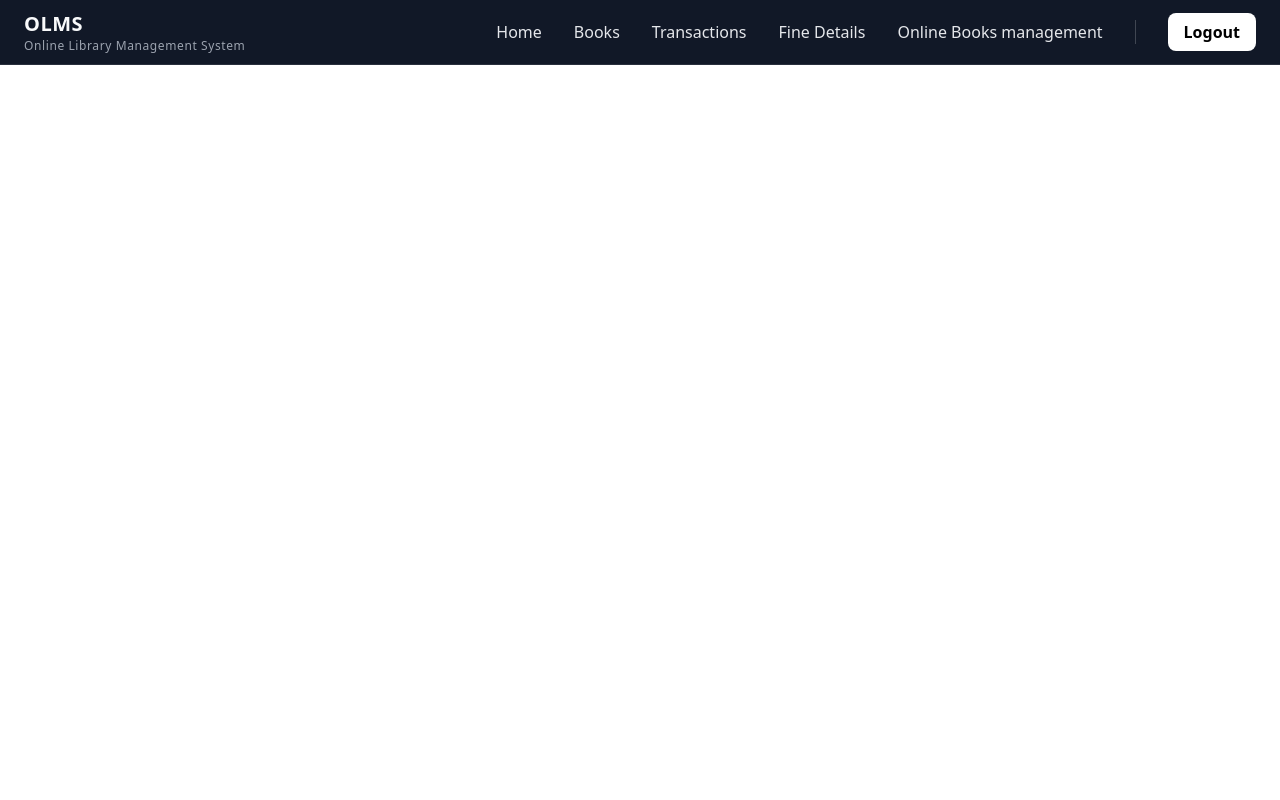
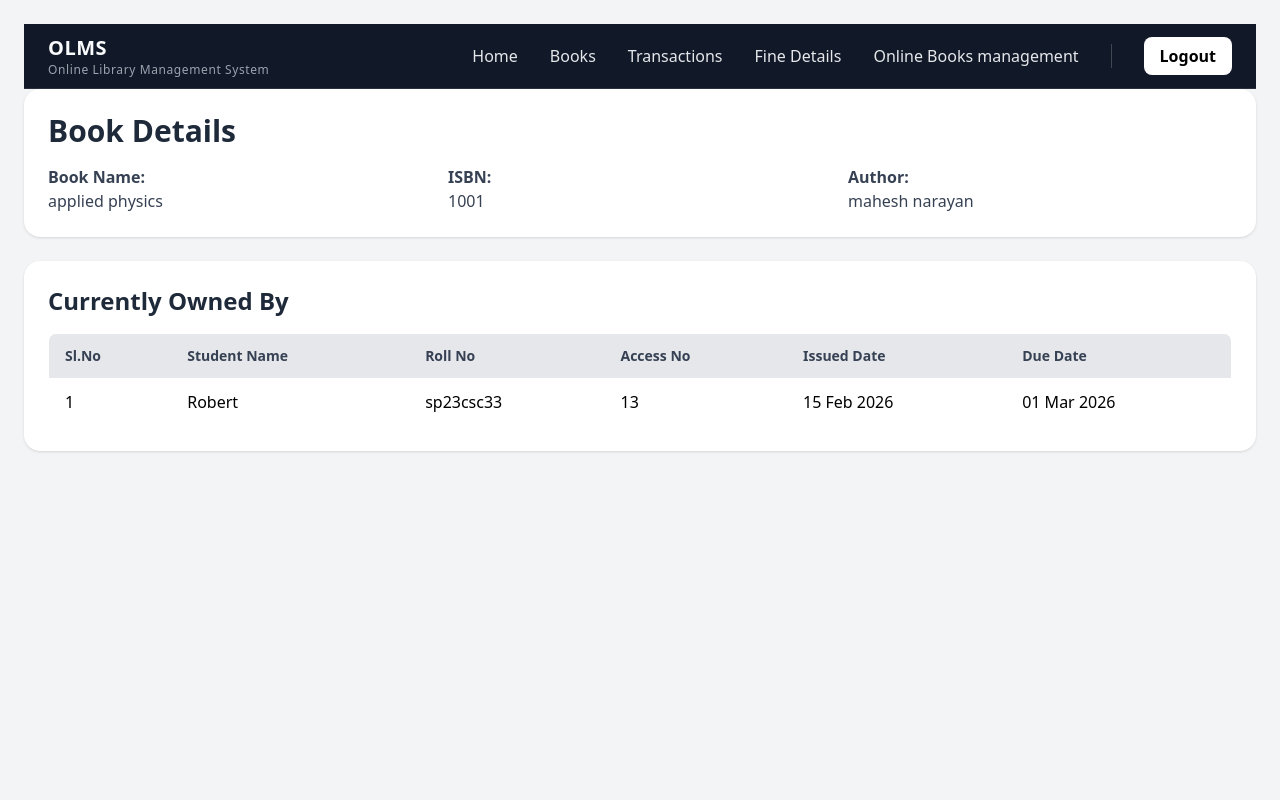
Before and after one commit to olms060126/olms, a Django app: a page that uses librarian/templates/librarian/owned_by.html in a window 1280 px wide. Run offline with Django 5.2, Linux system fonts and the light colour scheme; data comes from the database, SQL or seed files in the repository; both versions use the stored data as it was after the commit; parts of the project's set-up code (start-up, migrations or seed data) failed here and were passed over.

Commit message:
latest code

```diff
--- a/librarian/templates/librarian/owned_by.html
+++ b/librarian/templates/librarian/owned_by.html
@@ -1,3 +1,99 @@
 {% include 'librarian/lib_header.html' %}
 
 <!--Books are owned by students-->
+{% load static %}
+<!DOCTYPE html>
+<html lang="en">
+<head>
+    <meta charset="UTF-8">
+    <title>Owned By - {{ book.Book_name }}</title>
+    <script src="https://cdn.jsdelivr.net/npm/@tailwindcss/browser@4"></script>
+</head>
+
+<body class="bg-gray-100 min-h-screen p-6">
+
+<div class="max-w-7xl mx-auto">
+
+    <!-- HEADER -->
+    <div class="bg-white shadow rounded-2xl p-6 mb-6">
+        <h1 class="text-3xl font-bold text-gray-800">
+            Book Details
+        </h1>
+
+        <div class="mt-4 grid grid-cols-1 md:grid-cols-3 gap-4 text-gray-700">
+            <div>
+                <p class="font-semibold">Book Name:</p>
+                <p>{{ book.Book_name }}</p>
+            </div>
+
+            <div>
+                <p class="font-semibold">ISBN:</p>
+                <p>{{ book.ISBN }}</p>
+            </div>
+
+            <div>
+                <p class="font-semibold">Author:</p>
+                <p>{{ book.Authors_name}}</p>
+            </div>
+        </div>
+    </div>
+
+
+    <!-- CURRENT HOLDERS TABLE -->
+    <div class="bg-white shadow rounded-2xl p-6">
+        <h2 class="text-2xl font-bold text-gray-800 mb-4">
+            Currently Owned By
+        </h2>
+
+        {% if transactions %}
+        <div class="overflow-x-auto">
+            <table class="min-w-full border border-gray-200 rounded-lg overflow-hidden">
+                <thead class="bg-gray-200">
+                    <tr>
+                        <th class="px-4 py-3 text-left text-sm font-semibold text-gray-700">Sl.No</th>
+                        <th class="px-4 py-3 text-left text-sm font-semibold text-gray-700">Student Name</th>
+                        <th class="px-4 py-3 text-left text-sm font-semibold text-gray-700">Roll No</th>
+                        <th class="px-4 py-3 text-left text-sm font-semibold text-gray-700">Access No</th>
+                        <th class="px-4 py-3 text-left text-sm font-semibold text-gray-700">Issued Date</th>
+                        <th class="px-4 py-3 text-left text-sm font-semibold text-gray-700">Due Date</th>
+                    </tr>
+                </thead>
+
+                <tbody class="divide-y divide-gray-200">
+
+                {% for transaction in transactions %}
+                    <tr class="hover:bg-gray-50">
+                        <td class="px-4 py-3">{{ forloop.counter }}</td>
+                        <td class="px-4 py-3">
+                            {{ transaction.Owned_by.Name }}
+                        </td>
+                        <td class="px-4 py-3">
+                            {{ transaction.Owned_by.Roll_no }}
+                        </td>
+                        <td class="px-4 py-3">
+                            {{ transaction.Access_no.id }}
+                        </td>
+                        <td class="px-4 py-3">
+                            {{ transaction.issued_on|date:"d M Y" }}
+                        </td>
+                        <td class="px-4 py-3">
+                            {{ transaction.Due_date|date:"d M Y" }}
+                        </td>
+                    </tr>
+                {% endfor %}
+
+                </tbody>
+            </table>
+        </div>
+
+        {% else %}
+            <div class="bg-green-100 text-green-800 p-4 rounded-lg">
+                No copies of this book are currently issued.
+            </div>
+        {% endif %}
+    </div>
+
+</div>
+
+</body>
+</html>
--- a/librarian/views.py
+++ b/librarian/views.py
@@ -448,8 +448,9 @@ def reduceposessed(request, ISBN):
 def delete(request, ISBN):
     book=get_object_or_404(Book_details, ISBN=ISBN)
     if request.method=='POST':
+        print("deleting book")
         book.delete()
-    return redirect("bolist")
+    return JsonResponse({"success": True})
 
 
 
--- a/student/urls.py
+++ b/student/urls.py
@@ -2,7 +2,7 @@ from django.urls import path
 from .import views
 
 urlpatterns = [
-    path('sthome', views.sthome, name='sthome'),
+    path('sthome/', views.sthome, name='sthome'),
     path('register', views.register, name='register'),
     path('student/login', views.student_login, name='student_login'),
     path('student/logout',views.stlogout,name="stlogout"),
```
Also changed, not shown: librarian/templates/librarian/bolist.html (+22 -2 lines), student/views.py (+3 -5 lines), db.sqlite3.
